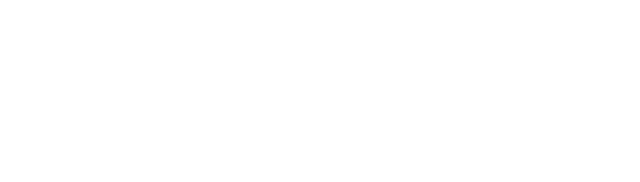
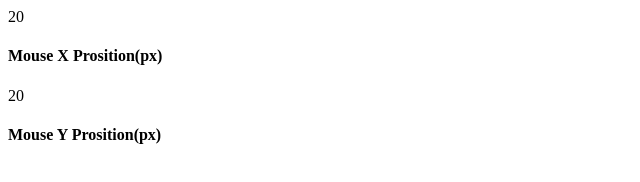
Before and after one commit to mohammadzakariya2025/Mouse_Event, a plain HTML site: page index.html in a window 1280 px wide. Shown: the whole page, without its empty margins (0-640 px from the left). Drawn offline with Linux system fonts and the light colour scheme.

Commit message:
index.html

```diff
--- a/index.html
+++ b/index.html
@@ -3,9 +3,18 @@
 <head>
     <meta charset="UTF-8">
     <meta name="viewport" content="width=device-width, initial-scale=1.0">
-    <title>Document</title>
+    <title>Mouse Event</title>
 </head>
 <body>
-
+    <div class="container">
+        <div class="mouse-event">
+            20
+            <h4>Mouse X Prosition(px)</h4>
+        </div>
+        <div class="mouse-event">
+            20
+            <h4>Mouse Y Prosition(px)</h4>
+        </div>
+    </div>
 </body>
 </html>
```
